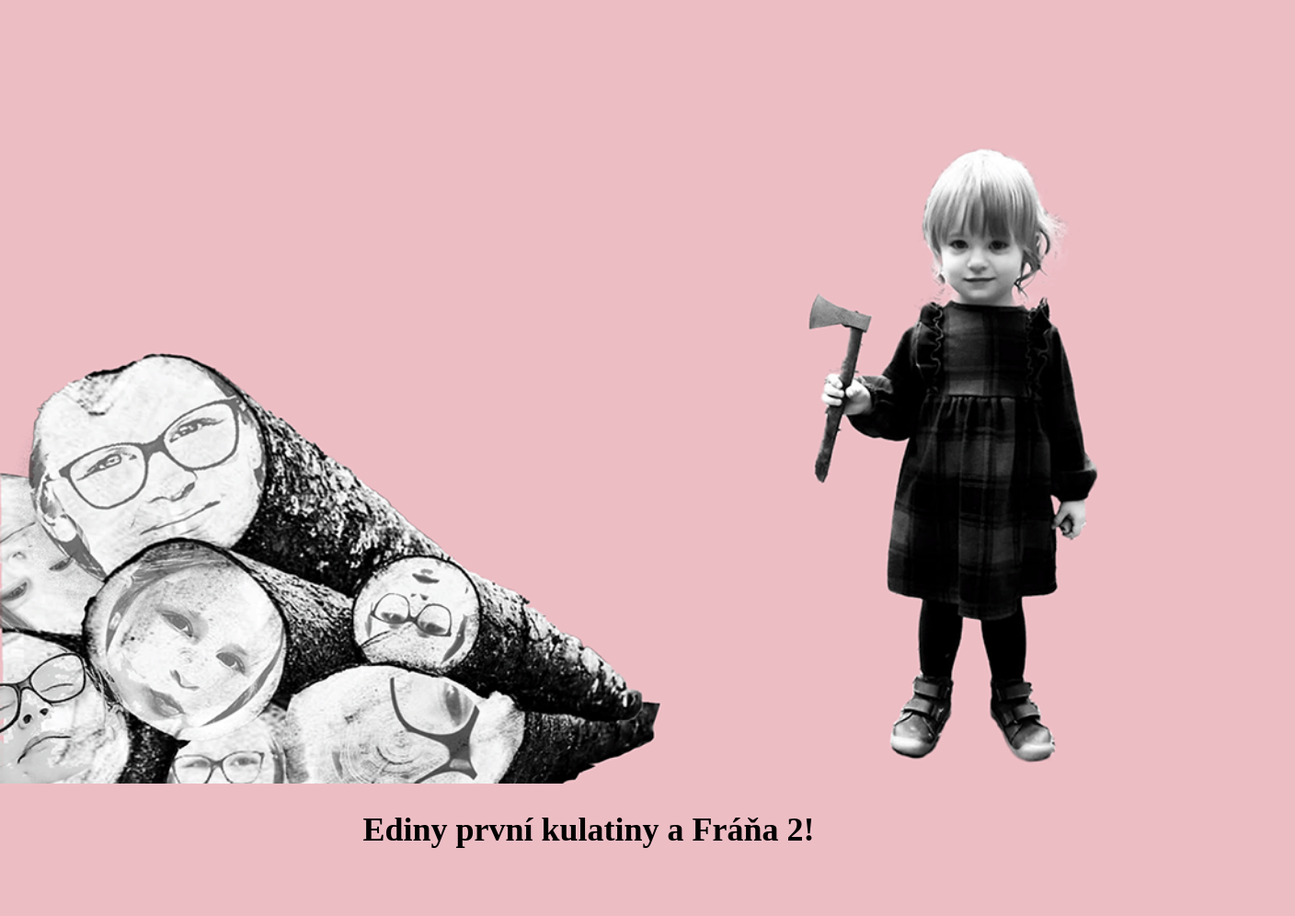
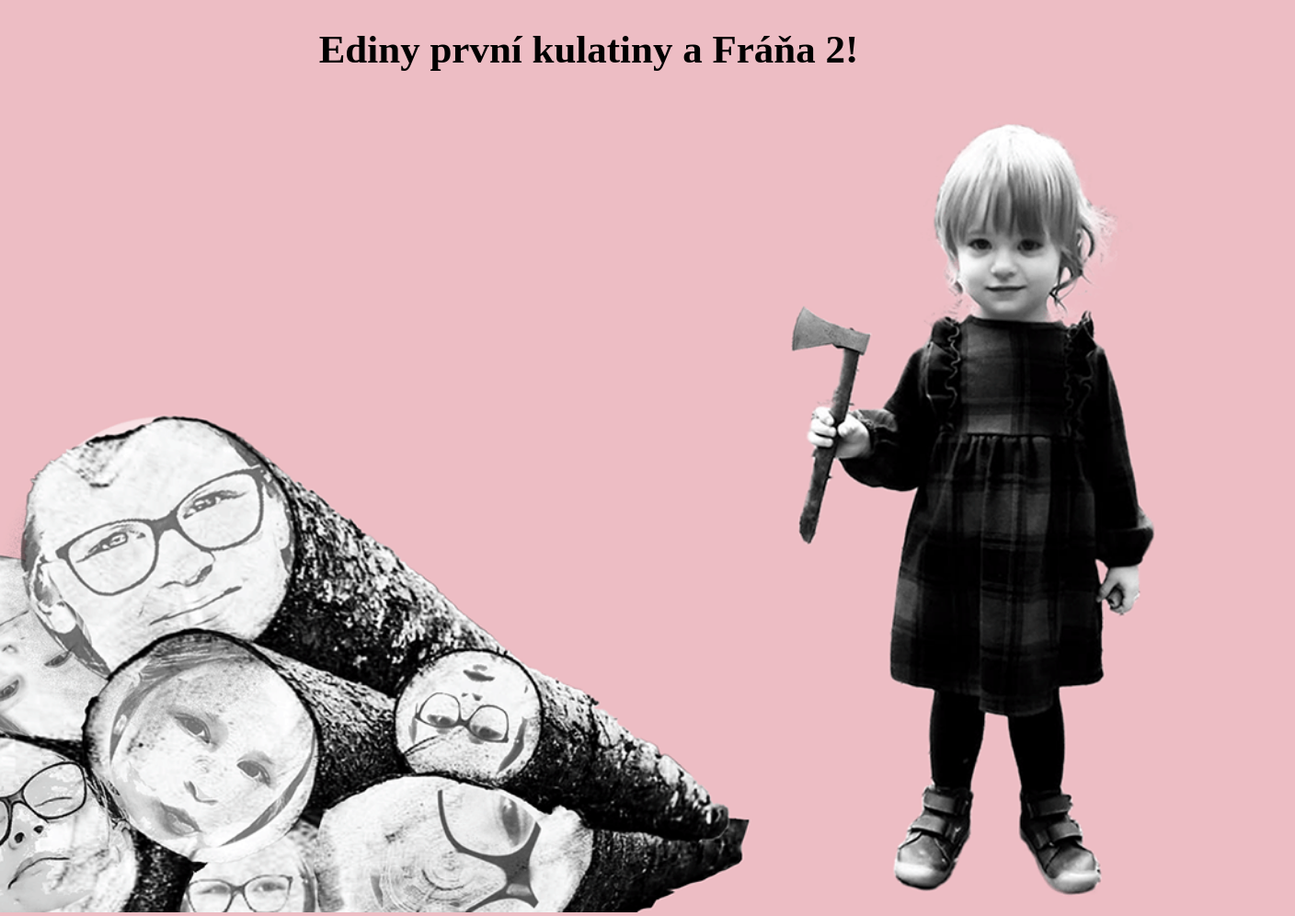
Before and after one commit to martickakocicka/oslava, a plain HTML site: page index.html in a window 1280 px wide. Shown: the whole page at 92% size, 1408 px wide, since content can reach past the window. Before the commit the page ends 947 px from the top, so only its background shows below. Drawn offline with Linux system fonts and the light colour scheme; a web font is replaced by a local one.

Commit message:
font size

```diff
--- a/index.html
+++ b/index.html
@@ -15,9 +15,9 @@
     <title>Document</title>
   </head>
   <body>
+    <h1 class="title">Ediny první kulatiny a Fráňa 2!</h1>
     <div class="pozvanka">
-      <img src="image/web.png" alt="pozvanka" width="1300" height="666" />
+      <img src="image/proweb.png" alt="pozvanka" width="1000" height="692" />
     </div>
-    <h1 class="title">Ediny první kulatiny a Fráňa 2!</h1>
   </body>
 </html>
--- a/style.css
+++ b/style.css
@@ -2,14 +2,14 @@ body {
   background-color: #edbdc4;
   margin: 0%;
 }
-
 img {
   width: 100vw;
   height: auto;
   margin: 0%;
+  margin-right: 10%;
 }
 .title {
   font-family: "Playwrite CZ";
-  font-size: 36px;
+  font-size: 43px;
   text-align: center;
 }
```
Also changed, not shown: image/proweb.png (added).
